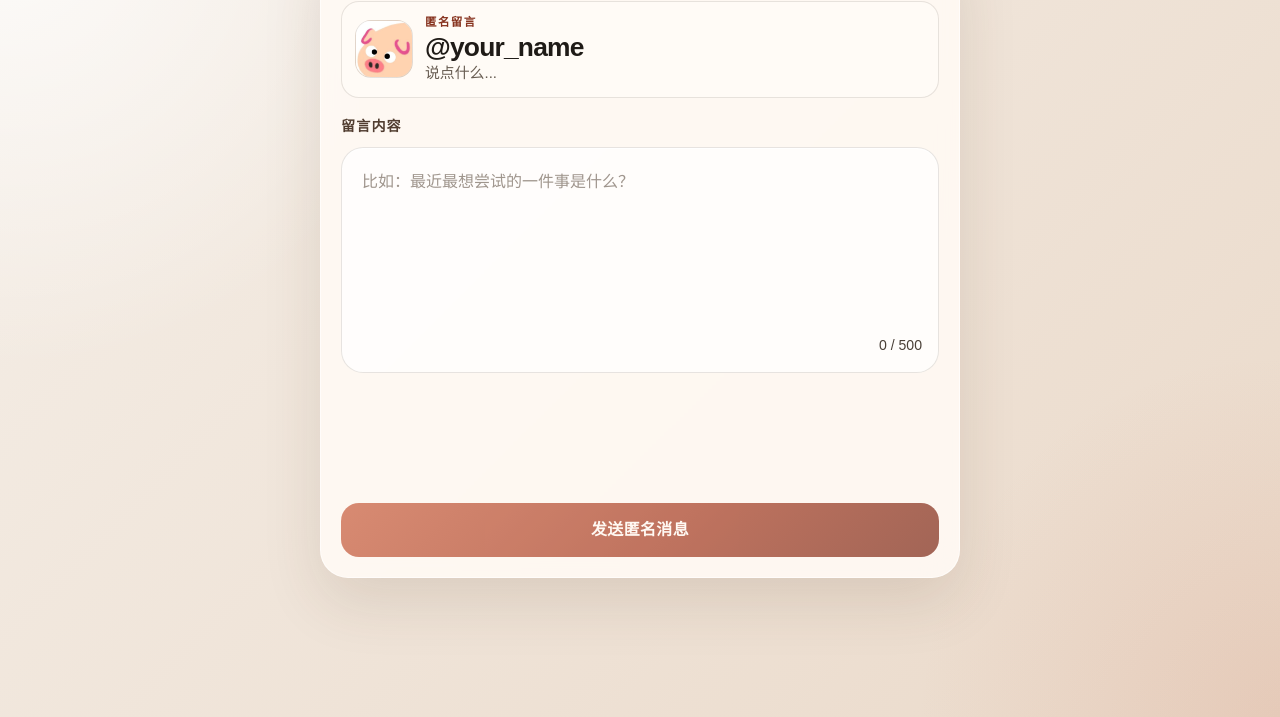
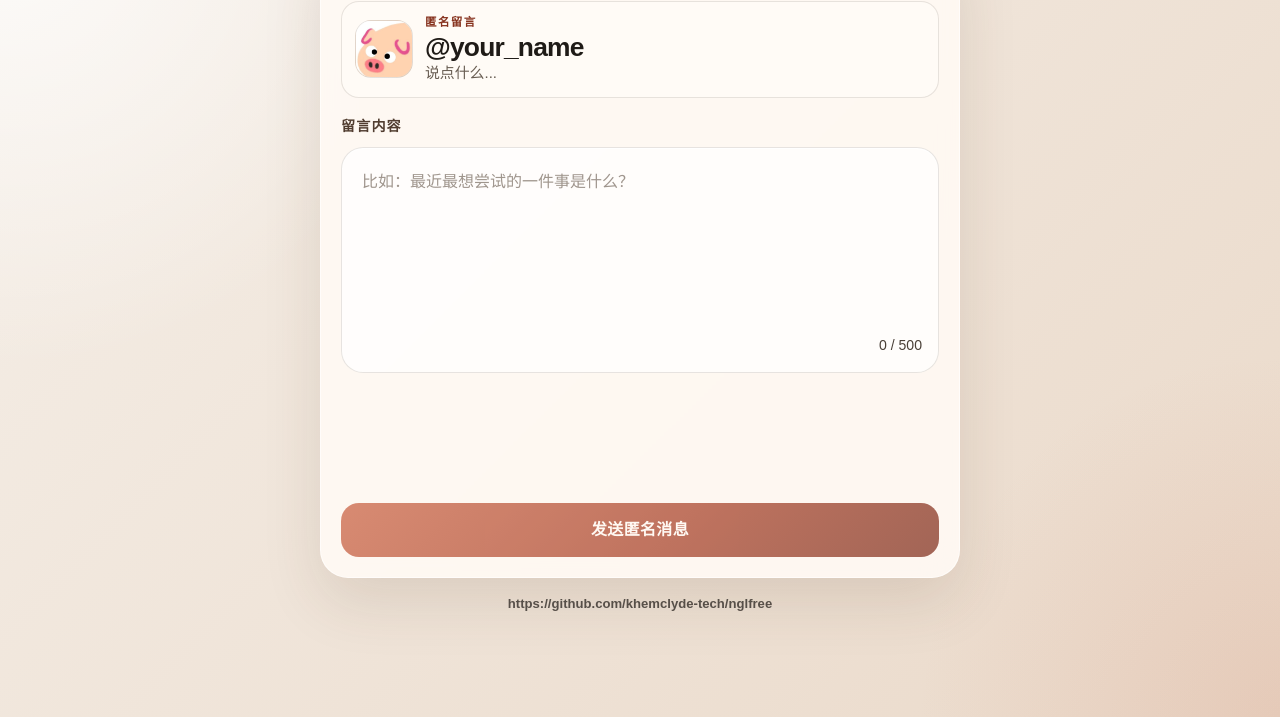
Before and after one commit to khemclyde-tech/nglfree, a website: page public/index.html in a window 1280 px wide. Shown: the part 83-800 px from the top of the page. Drawn offline with Linux system fonts and the light colour scheme; no server answers.

Commit message:
Add project link to homepage

```diff
--- a/public/index.html
+++ b/public/index.html
@@ -335,6 +335,29 @@
       box-shadow: none;
     }
 
+    .project-footer {
+      display: flex;
+      justify-content: center;
+      padding: 16px 10px 0;
+      text-align: center;
+    }
+
+    .project-footer a {
+      color: rgba(31, 27, 23, 0.72);
+      font-size: 0.82rem;
+      font-weight: 600;
+      text-decoration: none;
+      overflow-wrap: anywhere;
+      transition: color 180ms ease;
+    }
+
+    .project-footer a:hover,
+    .project-footer a:focus-visible {
+      color: var(--accent-deep);
+      text-decoration: underline;
+      text-underline-offset: 3px;
+    }
+
     .toast-stack {
       position: fixed;
       left: 50%;
@@ -436,6 +459,10 @@
         font-size: 1rem;
         border-radius: 16px;
       }
+
+      .project-footer {
+        padding-top: 14px;
+      }
     }
 
     @media (max-width: 380px) {
@@ -498,6 +525,10 @@
         margin-top: 12px;
         border-radius: 14px;
       }
+
+      .project-footer {
+        padding-top: 12px;
+      }
     }
 
     @keyframes pulse {
@@ -546,6 +577,12 @@
       <button class="send" id="send" type="button">发送匿名消息</button>
       <div class="sr-only" id="statusLive" aria-live="polite"></div>
     </section>
+
+    <footer class="project-footer">
+      <a href="https://github.com/khemclyde-tech/nglfree" target="_blank" rel="noopener noreferrer">
+        https://github.com/khemclyde-tech/nglfree
+      </a>
+    </footer>
   </main>
   <div class="toast-stack" aria-live="polite" aria-atomic="true">
     <div class="toast" id="toast"></div>
```
Also changed, not shown: 2 other files.
